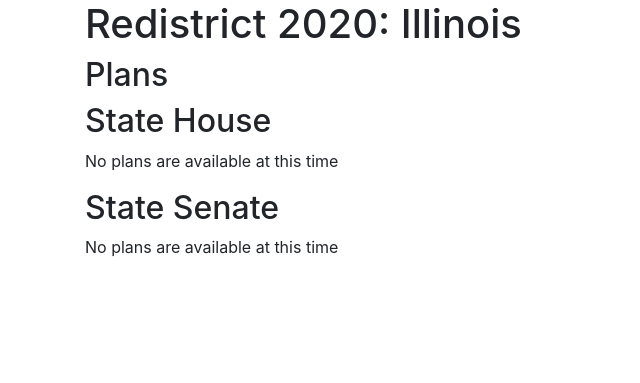
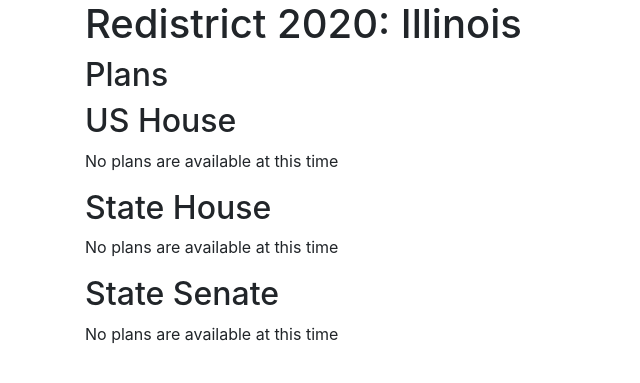
Before and after one commit to PlanScore/Redistrict2020, a Jekyll site: the page built from states/illinois.md, in a window 1280 px wide. Shown: the top 383 px of the page, without its empty margins (0-640 px from the left). Built offline with Jekyll 4.4.1, drawn with Linux system fonts in a browser that asks for light colours.

Commit message:
Update illinois.md

```diff
--- a/states/illinois.md
+++ b/states/illinois.md
@@ -5,6 +5,18 @@ layout: basic-page
 
 Plans
 ---
+
+US House
+---
+{% assign state_plans = site.plans | where: "state", "Illinois" | where: "body", "US House" | sort: "date" | reverse %}
+
+{% if state_plans.length == null %}
+No plans are available at this time
+{% else %}
+{% for plan in state_plans %}
+- [{{ plan.title }}]({{ plan.url }}), {{ plan.date | date_to_string }}
+{% endfor %}
+{% endif %}
 
 State House
 ---
```
